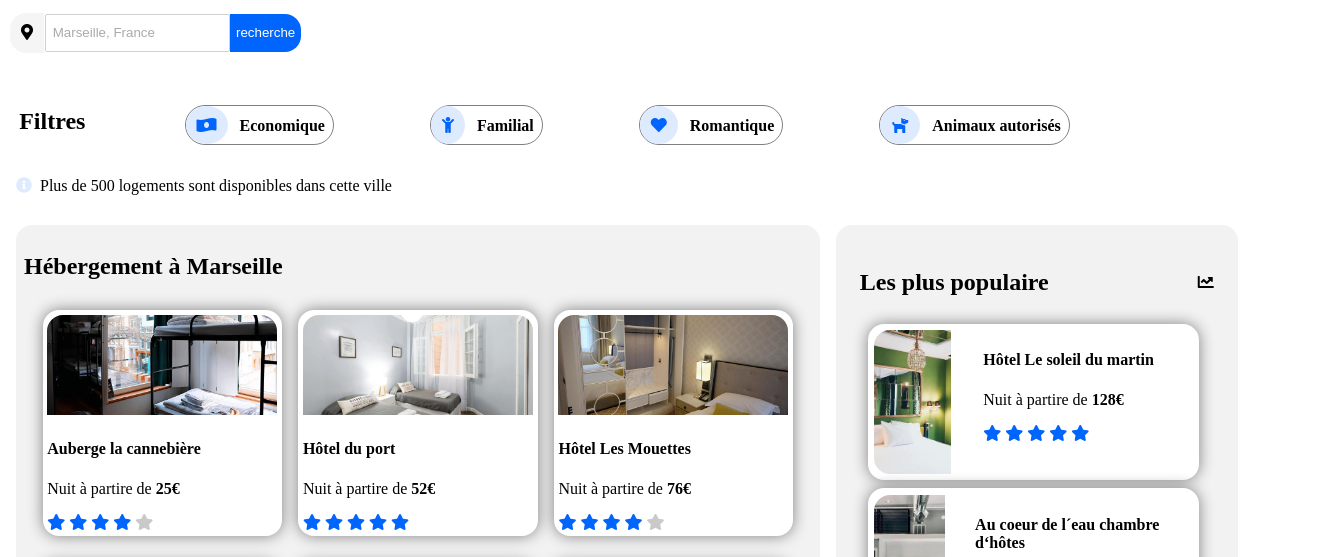
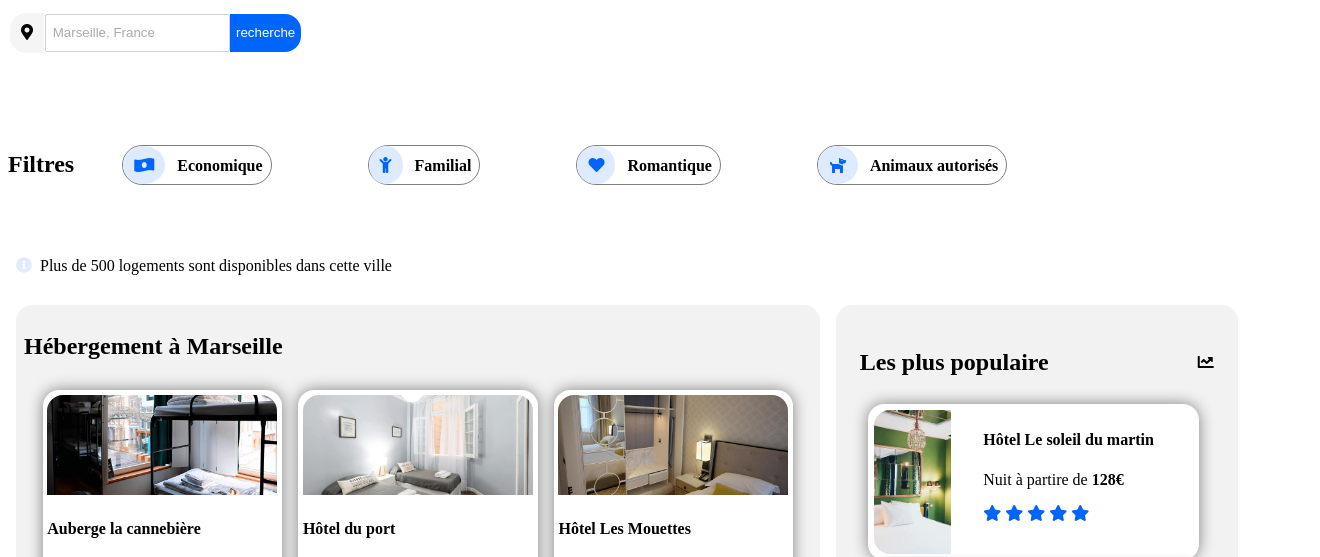
Before and after one commit to elqarmoudi/MustaphaElqarmoudi_2_18012021, a plain HTML site: page index.html in a window 1280 px wide. Shown: the part 175-732 px from the top of the page, 1320 px wide, since content can reach past the window. Drawn offline with Linux system fonts and the light colour scheme.

Commit message:
modification filtres

```diff
--- a/assets/css/style.css
+++ b/assets/css/style.css
@@ -94,17 +94,15 @@ form input {
     text-decoration: none;
     display: flex;
     justify-content: space-between 0.5rem;
-    margin: -3rem;
-    padding: 0.5rem;
+    align-items: center;
+
 }
 
 .options h2 {
-    margin: 1rem;
-    padding: 2.2rem;
     font-family: "Raleway", "Sans serif";
 }
 
-.options div :hover {
+.options div:hover {
     background-color: beige
 }
 
@@ -490,10 +488,11 @@ footer {
 
     .options {
         display: block;
-         margin: -2.5rem;
+        margin: -2.5rem;
         padding: 0.5rem;
     }
-    .options h2{
+
+    .options h2 {
         margin: 2.5rem;
         padding: -1rem;
     }
@@ -578,12 +577,4 @@ footer {
     .bloc {
         margin: 0.5rem;
     }
-
-
-
-
-
-
-
-
 }
```
Also changed, not shown: index.html (+1 -1 lines).
